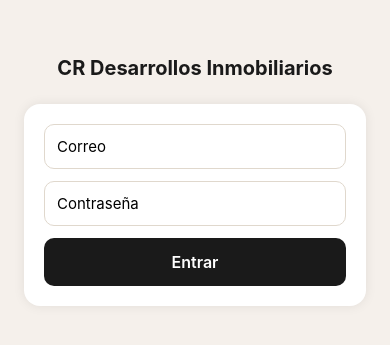
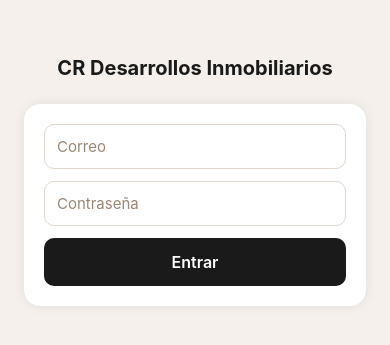
Before and after one commit to douglasdario-a11y/cr-desarrollos-app, a React Native app: screen /CambiarPassword in a window 390 px wide. Shown: the part 241-586 px from the top of the page. Built offline with nearby package versions, Linux system fonts and the light colour scheme.

Commit message:
fix: texto invisible en los campos de formulario en modo oscuro
Los TextInput no tenian color de texto fijo, asi que en dispositivos
con tema oscuro el sistema les ponia texto claro sobre fondo claro
(invisible). Se fija color y backgroundColor explicitos en todos los
inputs de la app.

```diff
--- a/screens/CambiarPasswordScreen.js
+++ b/screens/CambiarPasswordScreen.js
@@ -54,7 +54,7 @@ export default function CambiarPasswordScreen({ navigation }) {
 const s = StyleSheet.create({
   container: { flex: 1, backgroundColor: '#f5f0eb', padding: 16 },
   label: { fontSize: 13, fontWeight: '600', color: '#7a5c3a', marginBottom: 6, marginTop: 16 },
-  input: { backgroundColor: '#fff', borderWidth: 1, borderColor: '#e0d8cd', borderRadius: 10, padding: 12, fontSize: 15 },
+  input: { backgroundColor: '#fff', color: '#1a1a1a', borderWidth: 1, borderColor: '#e0d8cd', borderRadius: 10, padding: 12, fontSize: 15 },
   btn: { backgroundColor: '#1a1a1a', borderRadius: 10, padding: 14, alignItems: 'center', marginTop: 28 },
   btnText: { color: '#fff', fontSize: 16, fontWeight: '600' },
 });
--- a/screens/LoginScreen.js
+++ b/screens/LoginScreen.js
@@ -41,6 +41,7 @@ export default function LoginScreen({ onLogin }) {
         <TextInput
           style={s.input}
           placeholder="Correo"
+          placeholderTextColor="#9a8674"
           autoCapitalize="none"
           keyboardType="email-address"
           value={email}
@@ -49,6 +50,7 @@ export default function LoginScreen({ onLogin }) {
         <TextInput
           style={s.input}
           placeholder="Contraseña"
+          placeholderTextColor="#9a8674"
           secureTextEntry
           value={password}
           onChangeText={setPassword}
@@ -68,7 +70,7 @@ const s = StyleSheet.create({
   container: { flex: 1, alignItems: 'center', justifyContent: 'center', padding: 24, backgroundColor: '#f5f0eb' },
   title: { fontSize: 20, fontWeight: '700', color: '#1a1a1a', marginBottom: 24, textAlign: 'center' },
   card: { backgroundColor: '#fff', borderRadius: 16, padding: 20, width: '100%', maxWidth: 360, shadowColor: '#000', shadowOpacity: 0.08, shadowRadius: 12, elevation: 4 },
-  input: { borderWidth: 1, borderColor: '#e0d8cd', borderRadius: 10, padding: 12, fontSize: 15, marginBottom: 12 },
+  input: { backgroundColor: '#fff', color: '#1a1a1a', borderWidth: 1, borderColor: '#e0d8cd', borderRadius: 10, padding: 12, fontSize: 15, marginBottom: 12 },
   btn: { backgroundColor: '#1a1a1a', borderRadius: 10, padding: 14, alignItems: 'center' },
   btnText: { color: '#fff', fontSize: 16, fontWeight: '600' },
 });
--- a/screens/PropiedadFormScreen.js
+++ b/screens/PropiedadFormScreen.js
@@ -238,7 +238,7 @@ export default function PropiedadFormScreen({ route, navigation }) {
 const s = StyleSheet.create({
   container: { flex: 1, backgroundColor: '#f5f0eb' },
   label: { fontSize: 13, fontWeight: '600', color: '#7a5c3a', marginBottom: 6, marginTop: 16 },
-  input: { backgroundColor: '#fff', borderWidth: 1, borderColor: '#e0d8cd', borderRadius: 10, padding: 12, fontSize: 15 },
+  input: { backgroundColor: '#fff', color: '#1a1a1a', borderWidth: 1, borderColor: '#e0d8cd', borderRadius: 10, padding: 12, fontSize: 15 },
   textarea: { minHeight: 80, textAlignVertical: 'top' },
   fila: { flexDirection: 'row', gap: 10 },
   filaItem: { flex: 1 },
```
